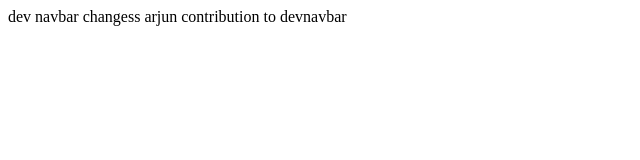
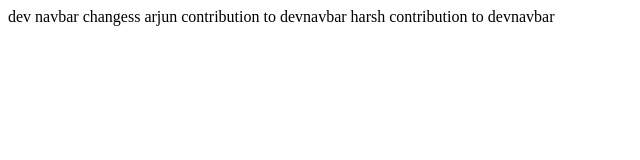
Before and after one commit to siddhant-fns/fns-lms-project, a plain HTML site: page devnavbar.html in a window 1280 px wide. Shown: the whole page, without its empty margins (0-640 px from the left). Drawn offline with Linux system fonts and the light colour scheme.

Commit message:
dev navbar chgs

```diff
--- a/devnavbar.html
+++ b/devnavbar.html
@@ -9,5 +9,6 @@
     dev navbar
     changess
     arjun contribution to devnavbar
+    harsh contribution to devnavbar
 </body>
 </html>
```
